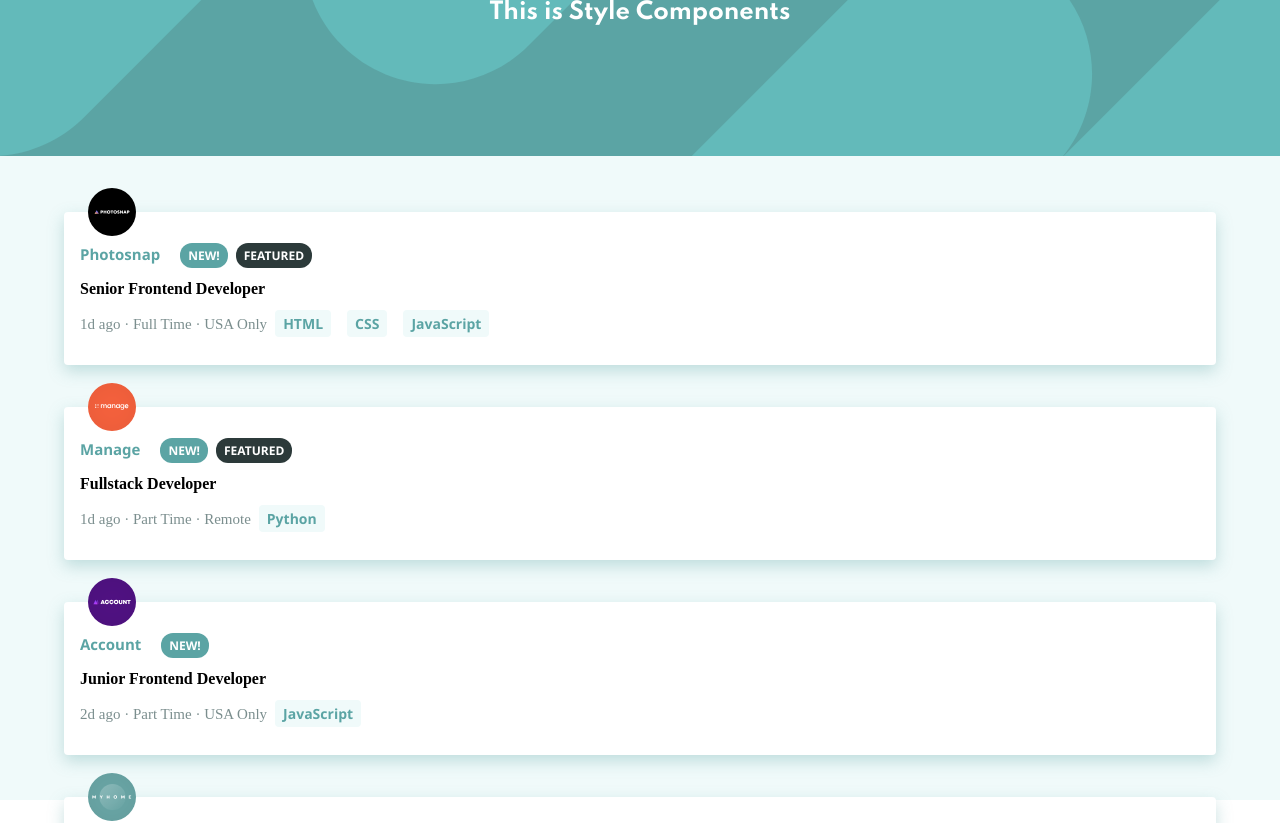
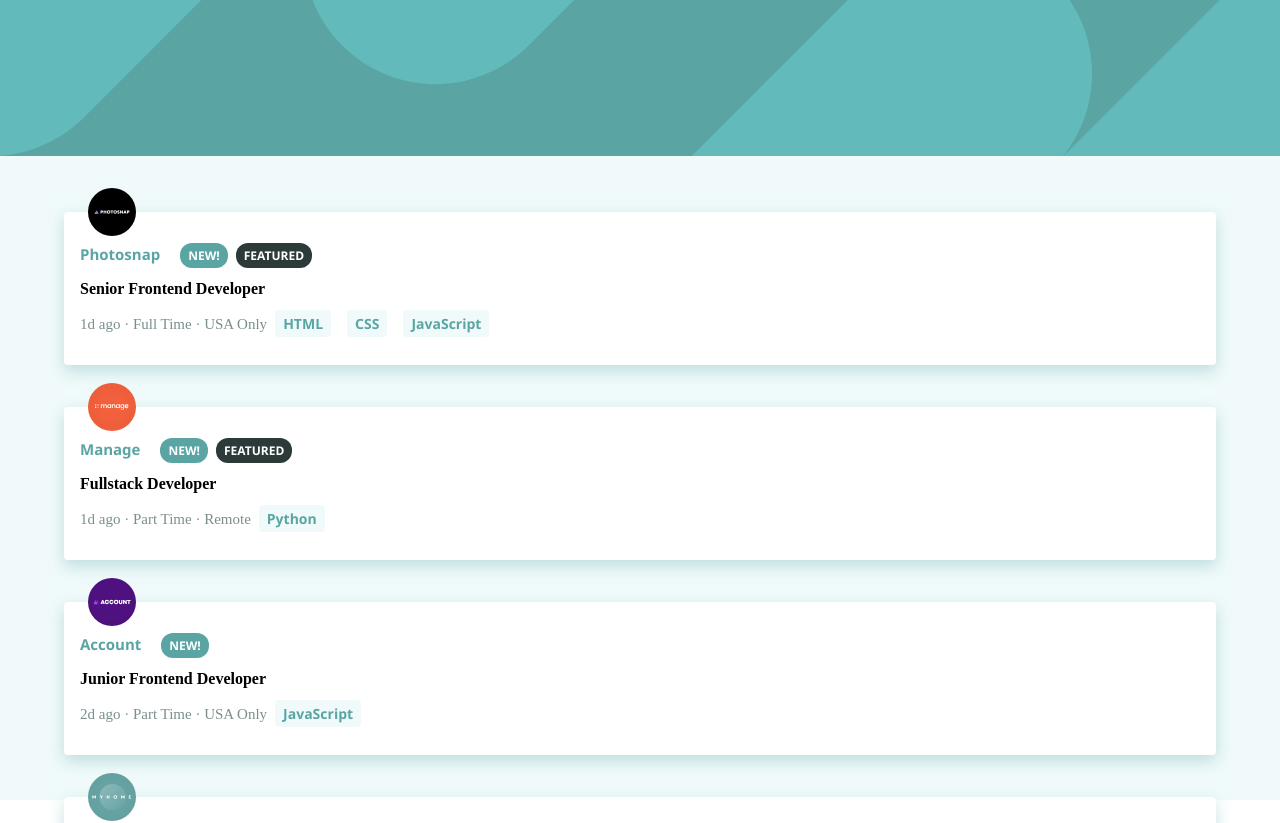
Before and after one commit to TKadyear/job-listing, a React (Create React App) app: page / in a window 1280 px wide. Shown: the top 823 px of the page. Built offline with nearby package versions, Linux system fonts and the light colour scheme.

Commit message:
Remove Title from App

```diff
--- a/src/App.js
+++ b/src/App.js
@@ -1,13 +1,6 @@
 import styled from 'styled-components';
 import { device } from './device'
 import { CardsContainer } from './components/CardsContainer'
-const Title = styled.h1`
-    margin: 0;
-    font-size: 1.5em;
-    font-family: 'Spartan';
-    text-align: center;
-    color: white;
-  `;
 const ContainerMain = styled.div`
   height: 100vh;
   background: var(--bg-primary);
@@ -23,7 +16,6 @@ function App() {
   return (
     <ContainerMain>
       <BackgroundMain>
-        <Title>This is Style Components</Title>
       </BackgroundMain>
       <CardsContainer></CardsContainer>
     </ContainerMain>
```
